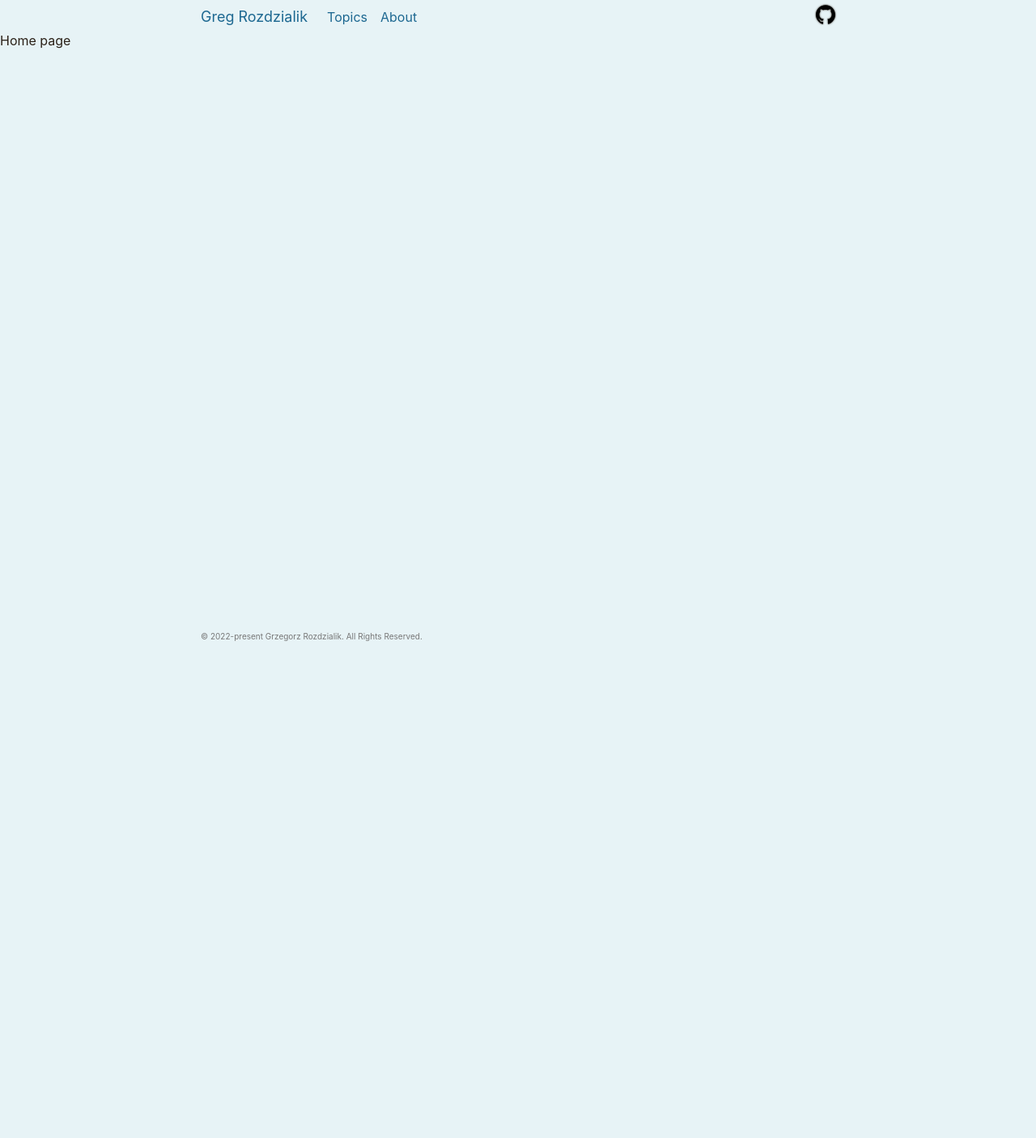
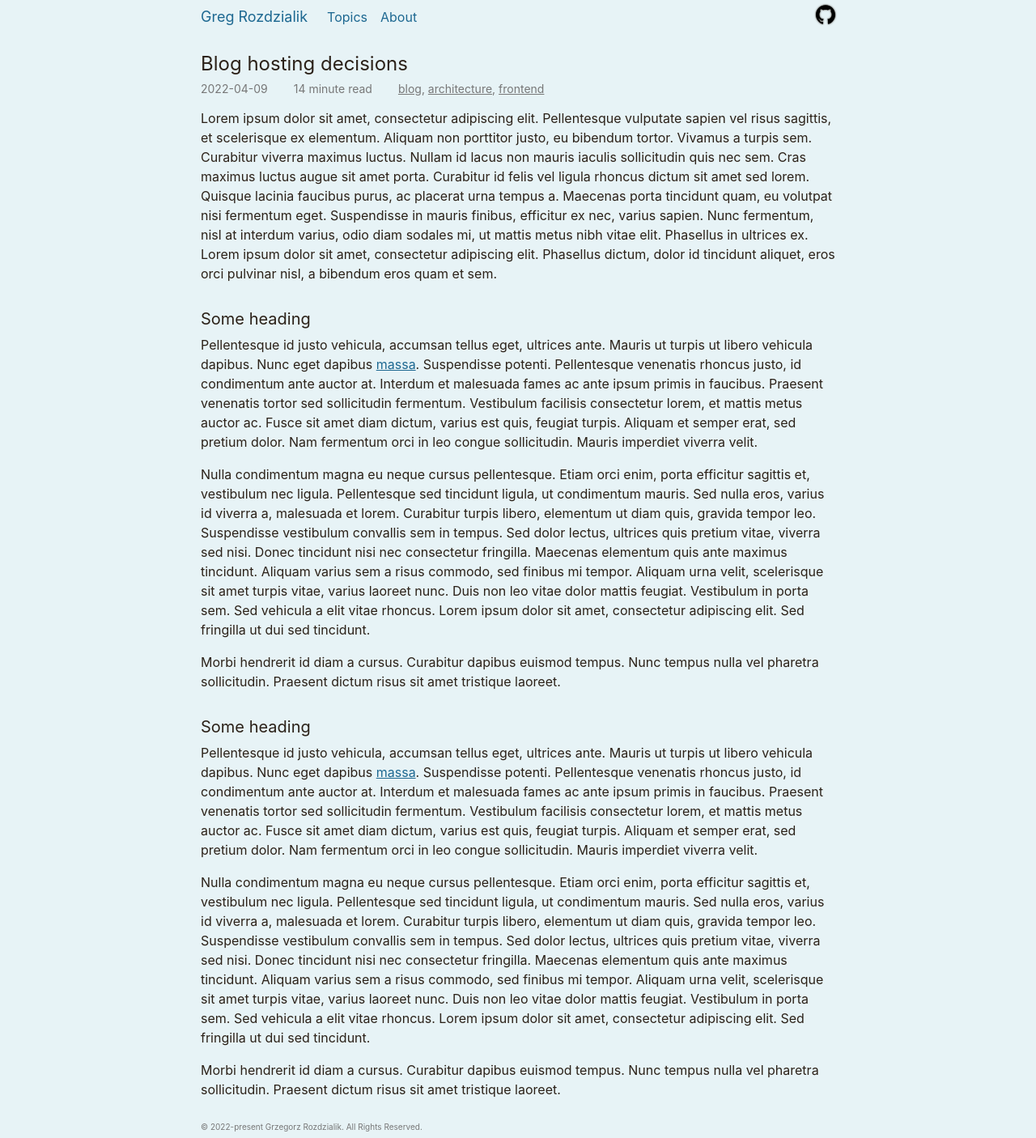
Before and after one commit to Gelio/blog, a Next.js app: page / in a window 1280 px wide. Shown: the whole page at 81% size. Before the commit the page ends 800 px from the top, so only its background shows below. Built offline with nearby package versions, Linux system fonts and the light colour scheme.

Commit message:
feat(layout): add article content
Add article layout:
* title, meta information
* sections with headings and paragraphs

```diff
--- a/pages/index.tsx
+++ b/pages/index.tsx
@@ -1,11 +1,206 @@
+import styled from "@emotion/styled";
+import Link from "next/link";
 import { Layout } from "../components/Layout";
+import {
+  responsiveContainer,
+  responsiveContainerInlinePadding,
+} from "../styles/layout";
+import { rem, spacing } from "../styles/theme";
 
 const Home = () => {
   return (
     <Layout>
-      <div>Home page</div>
+      <StyledArticleContainer>
+        <StyledArticleHeader>
+          <StyledArticleTitle>Blog hosting decisions</StyledArticleTitle>
+
+          <StyledArticleMetaContainer>
+            <StyledArticleMetaItem>2022-04-09</StyledArticleMetaItem>
+            <StyledArticleMetaItem>14 minute read</StyledArticleMetaItem>
+            <StyledArticleMetaItem>
+              <Tags names={["blog", "architecture", "frontend"]} />
+            </StyledArticleMetaItem>
+          </StyledArticleMetaContainer>
+        </StyledArticleHeader>
+
+        <StyledSection>
+          <StyledParagraph>
+            Lorem ipsum dolor sit amet, consectetur adipiscing elit.
+            Pellentesque vulputate sapien vel risus sagittis, et scelerisque ex
+            elementum. Aliquam non porttitor justo, eu bibendum tortor. Vivamus
+            a turpis sem. Curabitur viverra maximus luctus. Nullam id lacus non
+            mauris iaculis sollicitudin quis nec sem. Cras maximus luctus augue
+            sit amet porta. Curabitur id felis vel ligula rhoncus dictum sit
+            amet sed lorem. Quisque lacinia faucibus purus, ac placerat urna
+            tempus a. Maecenas porta tincidunt quam, eu volutpat nisi fermentum
+            eget. Suspendisse in mauris finibus, efficitur ex nec, varius
+            sapien. Nunc fermentum, nisl at interdum varius, odio diam sodales
+            mi, ut mattis metus nibh vitae elit. Phasellus in ultrices ex. Lorem
+            ipsum dolor sit amet, consectetur adipiscing elit. Phasellus dictum,
+            dolor id tincidunt aliquet, eros orci pulvinar nisl, a bibendum eros
+            quam et sem.
+          </StyledParagraph>
+        </StyledSection>
+
+        <StyledSection>
+          <StyledSectionHeading>Some heading</StyledSectionHeading>
+          <StyledParagraph>
+            Pellentesque id justo vehicula, accumsan tellus eget, ultrices ante.
+            Mauris ut turpis ut libero vehicula dapibus. Nunc eget dapibus{" "}
+            <Link href="/abc" passHref>
+              <StyledParagraphLink>massa</StyledParagraphLink>
+            </Link>
+            . Suspendisse potenti. Pellentesque venenatis rhoncus justo, id
+            condimentum ante auctor at. Interdum et malesuada fames ac ante
+            ipsum primis in faucibus. Praesent venenatis tortor sed sollicitudin
+            fermentum. Vestibulum facilisis consectetur lorem, et mattis metus
+            auctor ac. Fusce sit amet diam dictum, varius est quis, feugiat
+            turpis. Aliquam et semper erat, sed pretium dolor. Nam fermentum
+            orci in leo congue sollicitudin. Mauris imperdiet viverra velit.
+          </StyledParagraph>
+          <StyledParagraph>
+            Nulla condimentum magna eu neque cursus pellentesque. Etiam orci
+            enim, porta efficitur sagittis et, vestibulum nec ligula.
+            Pellentesque sed tincidunt ligula, ut condimentum mauris. Sed nulla
+            eros, varius id viverra a, malesuada et lorem. Curabitur turpis
+            libero, elementum ut diam quis, gravida tempor leo. Suspendisse
+            vestibulum convallis sem in tempus. Sed dolor lectus, ultrices quis
+            pretium vitae, viverra sed nisi. Donec tincidunt nisi nec
+            consectetur fringilla. Maecenas elementum quis ante maximus
+            tincidunt. Aliquam varius sem a risus commodo, sed finibus mi
+            tempor. Aliquam urna velit, scelerisque sit amet turpis vitae,
+            varius laoreet nunc. Duis non leo vitae dolor mattis feugiat.
+            Vestibulum in porta sem. Sed vehicula a elit vitae rhoncus. Lorem
+            ipsum dolor sit amet, consectetur adipiscing elit. Sed fringilla ut
+            dui sed tincidunt.
+          </StyledParagraph>
+          <StyledParagraph>
+            Morbi hendrerit id diam a cursus. Curabitur dapibus euismod tempus.
+            Nunc tempus nulla vel pharetra sollicitudin. Praesent dictum risus
+            sit amet tristique laoreet.
+          </StyledParagraph>
+        </StyledSection>
+
+        <StyledSection>
+          <StyledSectionHeading>Some heading</StyledSectionHeading>
+          <StyledParagraph>
+            Pellentesque id justo vehicula, accumsan tellus eget, ultrices ante.
+            Mauris ut turpis ut libero vehicula dapibus. Nunc eget dapibus{" "}
+            <Link href="/abc" passHref>
+              <StyledParagraphLink>massa</StyledParagraphLink>
+            </Link>
+            . Suspendisse potenti. Pellentesque venenatis rhoncus justo, id
+            condimentum ante auctor at. Interdum et malesuada fames ac ante
+            ipsum primis in faucibus. Praesent venenatis tortor sed sollicitudin
+            fermentum. Vestibulum facilisis consectetur lorem, et mattis metus
+            auctor ac. Fusce sit amet diam dictum, varius est quis, feugiat
+            turpis. Aliquam et semper erat, sed pretium dolor. Nam fermentum
+            orci in leo congue sollicitudin. Mauris imperdiet viverra velit.
+          </StyledParagraph>
+          <StyledParagraph>
+            Nulla condimentum magna eu neque cursus pellentesque. Etiam orci
+            enim, porta efficitur sagittis et, vestibulum nec ligula.
+            Pellentesque sed tincidunt ligula, ut condimentum mauris. Sed nulla
+            eros, varius id viverra a, malesuada et lorem. Curabitur turpis
+            libero, elementum ut diam quis, gravida tempor leo. Suspendisse
+            vestibulum convallis sem in tempus. Sed dolor lectus, ultrices quis
+            pretium vitae, viverra sed nisi. Donec tincidunt nisi nec
+            consectetur fringilla. Maecenas elementum quis ante maximus
+            tincidunt. Aliquam varius sem a risus commodo, sed finibus mi
+            tempor. Aliquam urna velit, scelerisque sit amet turpis vitae,
+            varius laoreet nunc. Duis non leo vitae dolor mattis feugiat.
+            Vestibulum in porta sem. Sed vehicula a elit vitae rhoncus. Lorem
+            ipsum dolor sit amet, consectetur adipiscing elit. Sed fringilla ut
+            dui sed tincidunt.
+          </StyledParagraph>
+          <StyledParagraph>
+            Morbi hendrerit id diam a cursus. Curabitur dapibus euismod tempus.
+            Nunc tempus nulla vel pharetra sollicitudin. Praesent dictum risus
+            sit amet tristique laoreet.
+          </StyledParagraph>
+        </StyledSection>
+      </StyledArticleContainer>
     </Layout>
   );
 };
 
+const StyledArticleContainer = styled("article")({
+  marginBlockStart: rem(spacing(3)),
+});
+
+const StyledArticleHeader = styled("div")(
+  responsiveContainer,
+  responsiveContainerInlinePadding,
+  {
+    marginBlockEnd: rem(spacing(2)),
+  }
+);
+
+const StyledArticleTitle = styled("h1")({
+  fontWeight: "normal",
+  fontSize: rem(24),
+  // NOTE: reset the default margin-block-start
+  marginBlockStart: 0,
+  marginBlockEnd: rem(spacing(1)),
+});
+
+const StyledArticleMetaContainer = styled("div")({
+  display: "flex",
+  columnGap: rem(spacing(4)),
+  rowGap: rem(spacing(1)),
+  flexWrap: "wrap",
+});
+
+const StyledArticleMetaItem = styled("span")(({ theme }) => ({
+  color: theme.color.text.desaturated,
+  fontSize: rem(14),
+}));
+
+const StyledTagLink = styled("a")(({ theme }) => ({
+  textDecoration: "underline",
+  transition: "color 200ms ease-in-out",
+  ":hover": {
+    color: theme.color.primary.main,
+  },
+}));
+
+const Tag = ({ name }: { name: string }) => (
+  <Link href={`/topic/${name}`} passHref>
+    <StyledTagLink>{name}</StyledTagLink>
+  </Link>
+);
+
+const Tags = ({ names }: { names: string[] }) => (
+  <>
+    {names
+      .flatMap((name) => [
+        <Tag key={name} name={name} />,
+        <span key={`${name}-separator`}>, </span>,
+      ])
+      // NOTE: trim the final comma
+      .slice(0, -1)}
+  </>
+);
+
+const StyledSection = styled("section")(
+  responsiveContainer,
+  responsiveContainerInlinePadding
+);
+const StyledParagraph = styled("p")({
+  lineHeight: 1.5,
+  marginBlockStart: 0,
+});
+
+const StyledSectionHeading = styled("h2")({
+  fontSize: rem(20),
+  marginBlockStart: rem(spacing(4)),
+  marginBlockEnd: rem(spacing(1)),
+  fontWeight: "normal",
+});
+
+const StyledParagraphLink = styled("a")(({ theme }) => ({
+  textDecoration: "underline",
+  color: theme.color.primary.main,
+}));
+
 export default Home;
```
